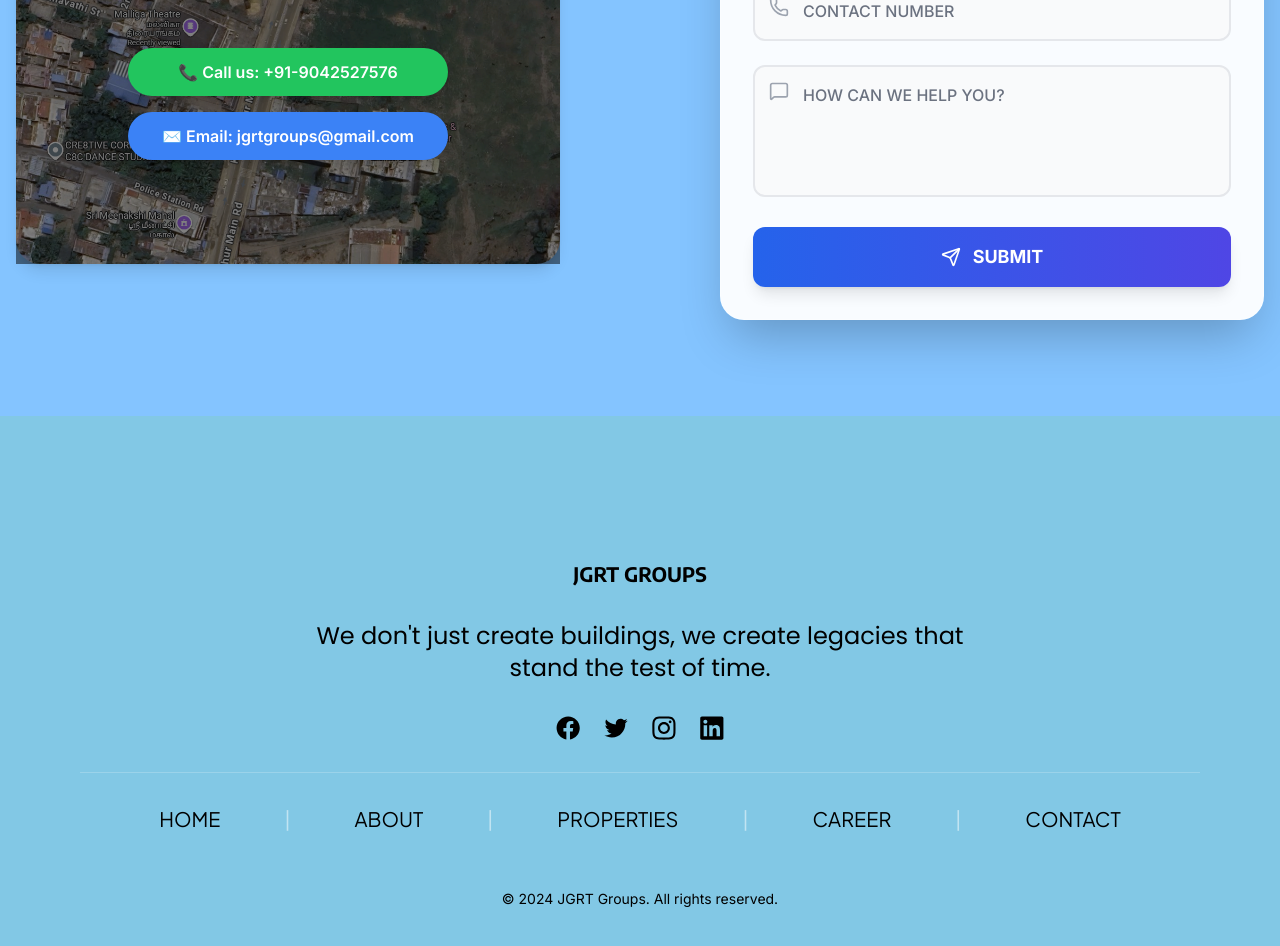
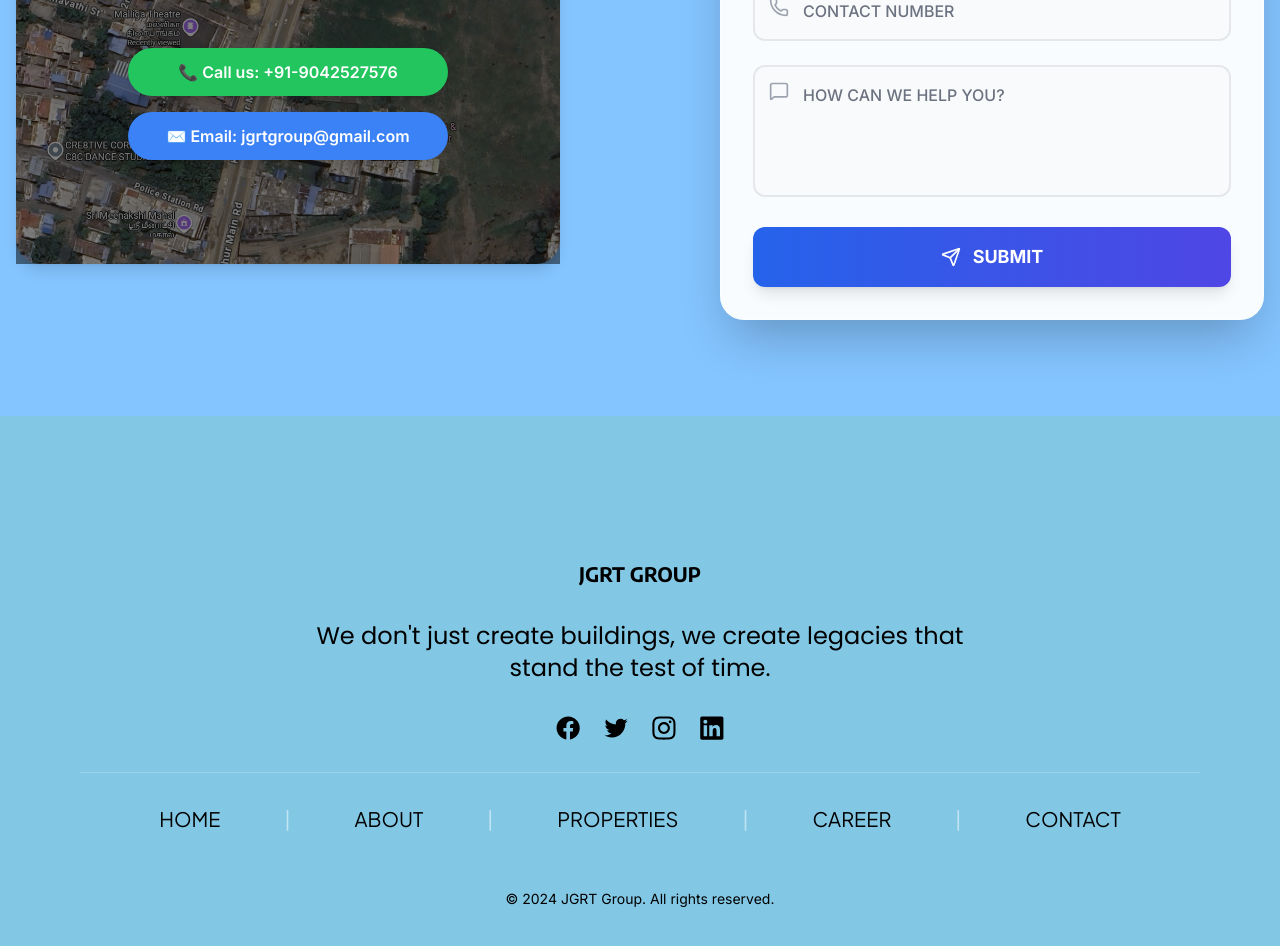
Before and after one commit to JGRTGroups/JGRT, a React (Vite) app: page / in a window 1280 px wide. Shown: the part 5280-6226 px from the top of the page. Built offline with nearby package versions, Linux system fonts and the light colour scheme.

Commit message:
groups to group

```diff
--- a/client/components/ui/contactus.tsx
+++ b/client/components/ui/contactus.tsx
@@ -187,7 +187,7 @@ const ContactUs: React.FC = () => {
                     </button>
                     <button
                       onClick={() =>
-                        (window.location.href = "mailto:jgrtgroups@gmail.com")
+                        (window.location.href = "mailto:jgrtgroup@gmail.com")
                       }
                       className="bg-blue-500 hover:bg-blue-600 text-white font-semibold px-4 py-2 sm:px-5 sm:py-2.5 md:px-6 md:py-3 rounded-full shadow-lg transition-all duration-200 text-sm sm:text-base hover:shadow-xl transform hover:scale-105 active:scale-95 w-full max-w-xs text-center break-all sm:break-normal"
                     >
@@ -195,7 +195,7 @@ const ContactUs: React.FC = () => {
                       <span className="hidden sm:inline">Email: </span>
                       <span className="sm:hidden">✉️ </span>
                       <span className="text-xs sm:text-sm md:text-base">
-                        jgrtgroups@gmail.com
+                        jgrtgroup@gmail.com
                       </span>
                     </button>
                   </div>
--- a/client/pages/Index.tsx
+++ b/client/pages/Index.tsx
@@ -810,7 +810,7 @@ export default function Index() {
             <div className="space-y-4">
               <div className="w-12 sm:w-16 h-12 sm:h-16 mx-auto"></div>
               <h3 className="text-lg sm:text-xl font-bold font-encode text-black">
-                JGRT GROUPS
+                JGRT GROUP
               </h3>
             </div>
 
@@ -888,7 +888,7 @@ export default function Index() {
                   : "translate-y-5 opacity-0"
               }`}
             >
-              <p>© 2024 JGRT Groups. All rights reserved.</p>
+              <p>© 2024 JGRT Group. All rights reserved.</p>
             </div>
           </div>
         </div>
```
